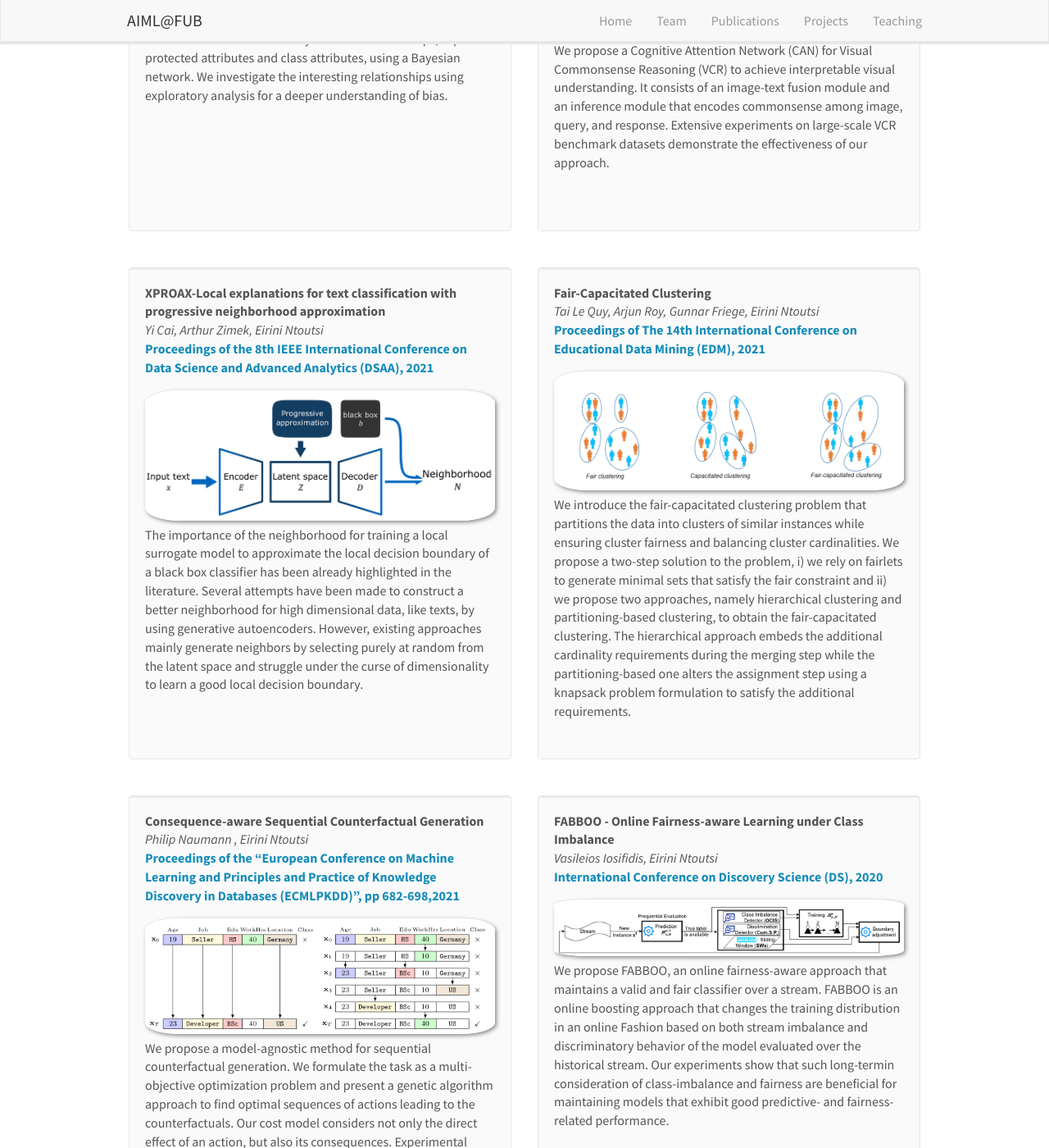
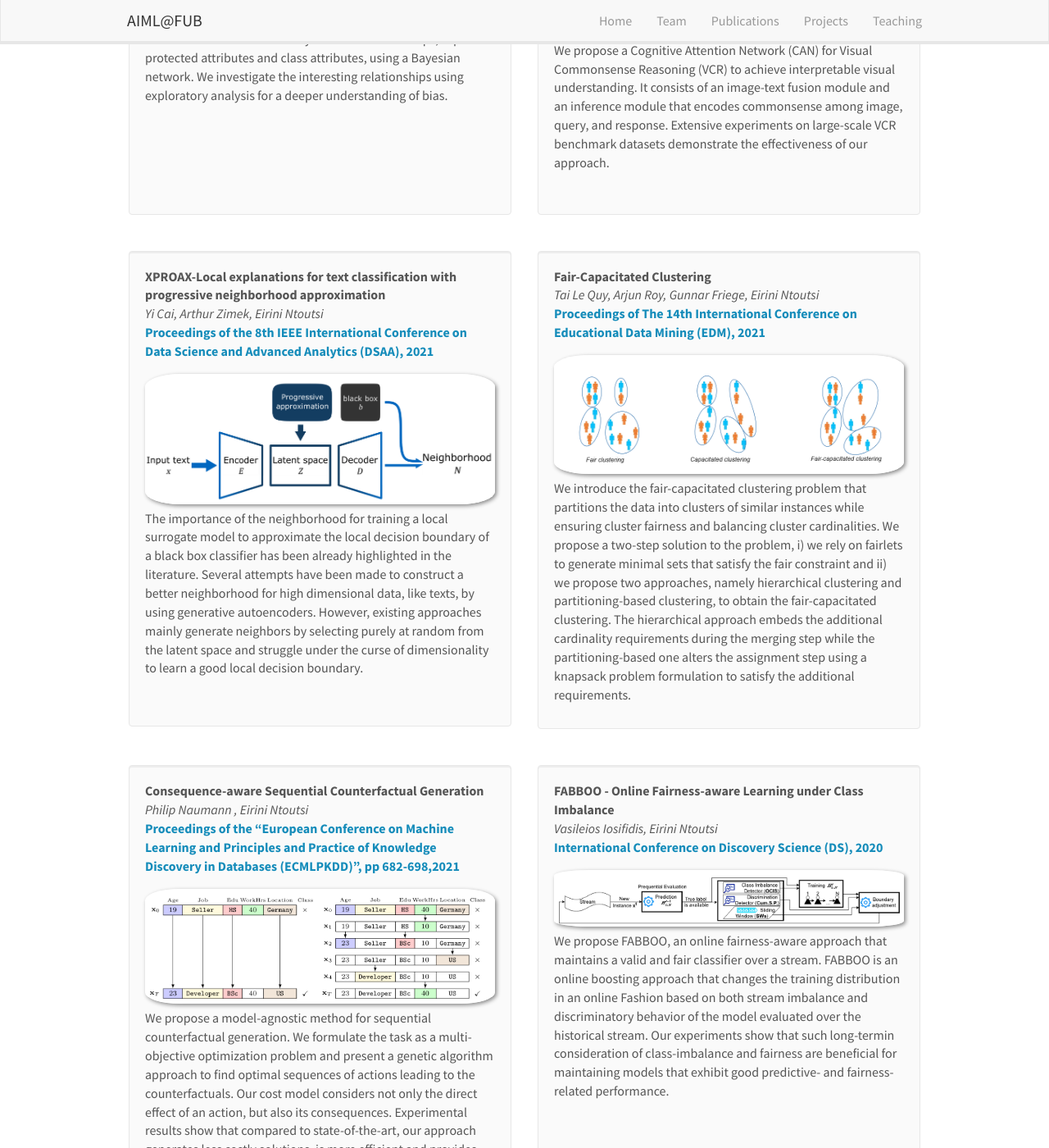
Before and after one commit to AIML-research/AIML-research.github.io, a Jekyll site: the page built from _pages/publications.md, in a window 1280 px wide and 1400 px high, scrolled down 519 px. Shown: the whole window at 82% size. Built offline with Jekyll 4.4.1, drawn with Linux system fonts in a browser that asks for light colours; nearby versions of some CDN libraries.

Commit message:
Update _wells.scss

```diff
--- a/_sass/bootstrap/_wells.scss
+++ b/_sass/bootstrap/_wells.scss
@@ -5,7 +5,7 @@
 
 // Base class
 .well {
-  min-height: 600px;
+  min-height: 580px;
   padding: 19px;
   margin-bottom: 20px;
   background-color: $well-bg;
```
